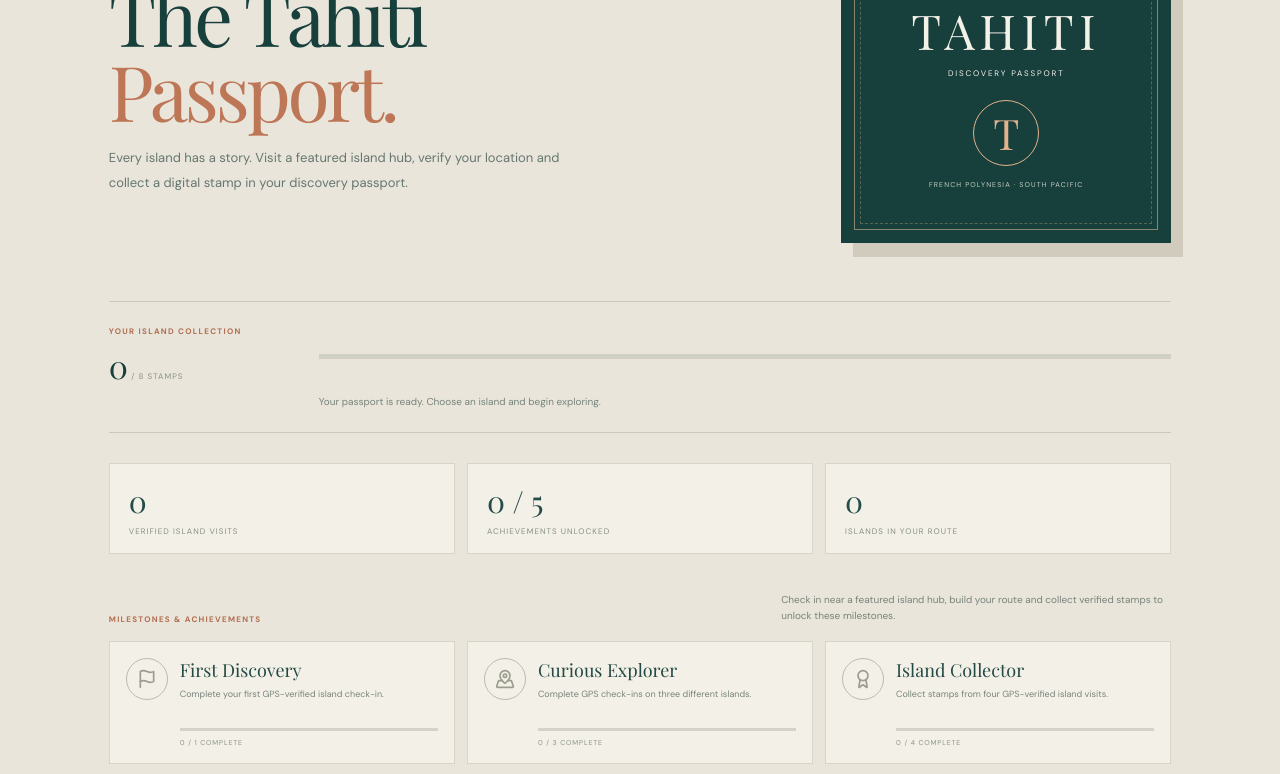
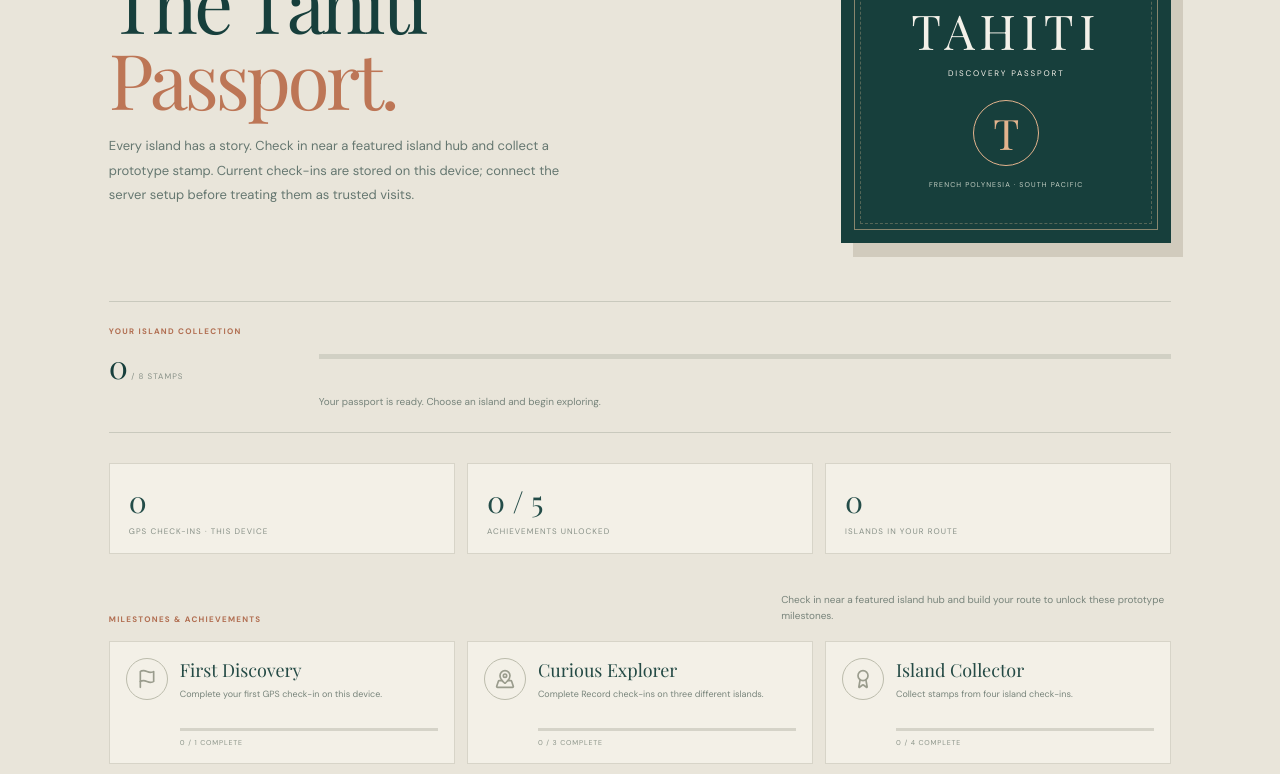
Before and after one commit to graceon985-creator/-graceon-tahiti-redesign, a React (Vite) app: page / in a window 1280 px wide. Shown: the part 4900-5674 px from the top of the page. Built offline with nearby package versions, Linux system fonts and the light colour scheme.

Commit message:
Label passport progress accurately as local prototype check-ins

```diff
--- a/src/TahitiPassport.tsx
+++ b/src/TahitiPassport.tsx
@@ -9,22 +9,22 @@ export default function TahitiPassport({islands,stamps,verifiedCheckins,journeyI
  const collected=islands.filter(island=>stamps.includes(island.name)).length;
  const next=islands.find(island=>!stamps.includes(island.name));
  const achievements=[
-  {name:'First Discovery',detail:'Complete your first GPS-verified island check-in.',unlocked:verifiedCount>=1,progress:Math.min(verifiedCount,1),goal:1,Icon:Flag},
-  {name:'Curious Explorer',detail:'Complete GPS check-ins on three different islands.',unlocked:verifiedCount>=3,progress:Math.min(verifiedCount,3),goal:3,Icon:MapPinned},
-  {name:'Island Collector',detail:'Collect stamps from four GPS-verified island visits.',unlocked:collected>=4,progress:Math.min(collected,4),goal:4,Icon:Award},
+  {name:'First Discovery',detail:'Complete your first GPS check-in on this device.',unlocked:verifiedCount>=1,progress:Math.min(verifiedCount,1),goal:1,Icon:Flag},
+  {name:'Curious Explorer',detail:'Complete Record check-ins on three different islands.',unlocked:verifiedCount>=3,progress:Math.min(verifiedCount,3),goal:3,Icon:MapPinned},
+  {name:'Island Collector',detail:'Collect stamps from four island check-ins.',unlocked:collected>=4,progress:Math.min(collected,4),goal:4,Icon:Award},
   {name:'Route Maker',detail:'Add three islands to your personal journey.',unlocked:journeyIslands.length>=3,progress:Math.min(journeyIslands.length,3),goal:3,Icon:Route},
-  {name:'Archipelago Explorer',detail:'Complete GPS-verified visits across all eight islands.',unlocked:collected===total,progress:collected,goal:total,Icon:Compass}
+  {name:'Archipelago Explorer',detail:'Complete Check in at all eight island hubs.',unlocked:collected===total,progress:collected,goal:total,Icon:Compass}
  ];
  const unlocked=achievements.filter(item=>item.unlocked).length;
  return <section id="passport" className="passport-section section-pad">
   <div className="passport-heading">
-   <div><div className="section-kicker">03 / YOUR DISCOVERY RECORD</div><h2>The Tahiti<br/><em>Passport.</em></h2><p>Every island has a story. Visit a featured island hub, verify your location and collect a digital stamp in your discovery passport.</p></div>
+   <div><div className="section-kicker">03 / YOUR DISCOVERY RECORD</div><h2>The Tahiti<br/><em>Passport.</em></h2><p>Every island has a story. Check in near a featured island hub and collect a prototype stamp. Current check-ins are stored on this device; connect the server setup before treating them as trusted visits.</p></div>
    <div className="passport-cover" aria-label="Tahiti Passport digital cover"><div className="passport-cover-orbit">✳ &nbsp; ✳ &nbsp; ✳</div><span>THE ISLANDS OF</span><strong>TAHITI</strong><small>DISCOVERY PASSPORT</small><div className="passport-cover-mark">T</div><span className="passport-cover-bottom">FRENCH POLYNESIA · SOUTH PACIFIC</span></div>
   </div>
   <div className="passport-progress"><div><span className="detail-label">YOUR ISLAND COLLECTION</span><strong>{collected}<small> / {total} STAMPS</small></strong></div><div className="passport-progress-track" role="progressbar" aria-label="Island stamps collected" aria-valuemin={0} aria-valuemax={total} aria-valuenow={collected}><span style={{width:`${total?collected/total*100:0}%`}}/></div><p>{collected===total?'All eight island stamps collected. Your archipelago discovery is complete.':collected===0?'Your passport is ready. Choose an island and begin exploring.':`${total-collected} more island ${total-collected===1?'stamp':'stamps'} to complete your collection.`}</p></div>
-  <div className="passport-stats"><div><strong>{verifiedCount}</strong><span>VERIFIED ISLAND VISITS</span></div><div><strong>{unlocked} / {achievements.length}</strong><span>ACHIEVEMENTS UNLOCKED</span></div><div><strong>{journeyIslands.length}</strong><span>ISLANDS IN YOUR ROUTE</span></div></div>
-  <div className="passport-achievements"><div className="passport-subhead"><span className="detail-label">MILESTONES & ACHIEVEMENTS</span><p>Check in near a featured island hub, build your route and collect verified stamps to unlock these milestones.</p></div><div className="passport-achievement-grid">{achievements.map(({name,detail,unlocked,progress,goal,Icon})=><article className={unlocked?'passport-achievement unlocked':'passport-achievement'} key={name}><div className="passport-achievement-icon"><Icon size={20}/>{unlocked&&<span><Check size={10}/></span>}</div><div className="passport-achievement-copy"><h3>{name}</h3><p>{detail}</p><div className="passport-achievement-track"><span style={{width:`${progress/goal*100}%`}}/></div><small>{unlocked?'UNLOCKED':`${progress} / ${goal} COMPLETE`}</small></div></article>)}</div></div>
+  <div className="passport-stats"><div><strong>{verifiedCount}</strong><span>GPS CHECK-INS · THIS DEVICE</span></div><div><strong>{unlocked} / {achievements.length}</strong><span>ACHIEVEMENTS UNLOCKED</span></div><div><strong>{journeyIslands.length}</strong><span>ISLANDS IN YOUR ROUTE</span></div></div>
+  <div className="passport-achievements"><div className="passport-subhead"><span className="detail-label">MILESTONES & ACHIEVEMENTS</span><p>Check in near a featured island hub and build your route to unlock these prototype milestones.</p></div><div className="passport-achievement-grid">{achievements.map(({name,detail,unlocked,progress,goal,Icon})=><article className={unlocked?'passport-achievement unlocked':'passport-achievement'} key={name}><div className="passport-achievement-icon"><Icon size={20}/>{unlocked&&<span><Check size={10}/></span>}</div><div className="passport-achievement-copy"><h3>{name}</h3><p>{detail}</p><div className="passport-achievement-track"><span style={{width:`${progress/goal*100}%`}}/></div><small>{unlocked?'UNLOCKED':`${progress} / ${goal} COMPLETE`}</small></div></article>)}</div></div>
   <div className="passport-stamp-grid">{islands.map((island,index)=>{const earned=stamps.includes(island.name);return <article className={earned?'passport-stamp-card earned':'passport-stamp-card'} key={island.name}><div className="passport-stamp-art"><span className="passport-stamp-number">{String(index+1).padStart(2,'0')}</span><div className="passport-stamp-ring"><span>{earned?'DISCOVERED':'ISLAND STAMP'}</span><strong>{island.name}</strong><small>{earned?'✳ COLLECTED':'✳ TO BE EXPLORED'}</small></div>{earned&&<span className="passport-check"><Check size={14}/></span>}</div><div className="passport-stamp-meta"><span>{island.kind}</span><h3>{island.name}</h3><p>{earned?'Added to your discovery record.':island.tag}</p><button onClick={()=>onExplore(island.name)}>{earned?'VIEW ISLAND':'EXPLORE ISLAND'} <ArrowRight size={14}/></button></div></article>})}</div>
-  <div className="passport-next"><div className="passport-next-icon"><Compass size={22}/></div><div><span className="detail-label">{next?'YOUR NEXT DISCOVERY':'COLLECTION COMPLETE'}</span><h3>{next?next.name+' is waiting.':'Eight islands. Eight stories.'}</h3><p>{next?'Open the island guide and complete a GPS check-in near its featured visitor hub to collect your stamp.':'Your digital passport now holds a stamp from every featured island.'}</p></div>{next&&<button onClick={()=>onExplore(next.name)}>CONTINUE EXPLORING <ArrowRight size={15}/></button>}</div>
+  <div className="passport-next"><div className="passport-next-icon"><Compass size={22}/></div><div><span className="detail-label">{next?'YOUR NEXT DISCOVERY':'COLLECTION COMPLETE'}</span><h3>{next?next.name+' is waiting.':'Eight islands. Eight stories.'}</h3><p>{next?'Open the island guide and complete a GPS check-in near its featured visitor hub to collect your stamp.':'Your local prototype passport now holds a stamp from every featured island.'}</p></div>{next&&<button onClick={()=>onExplore(next.name)}>CONTINUE EXPLORING <ArrowRight size={15}/></button>}</div>
  </section>
 }
```
